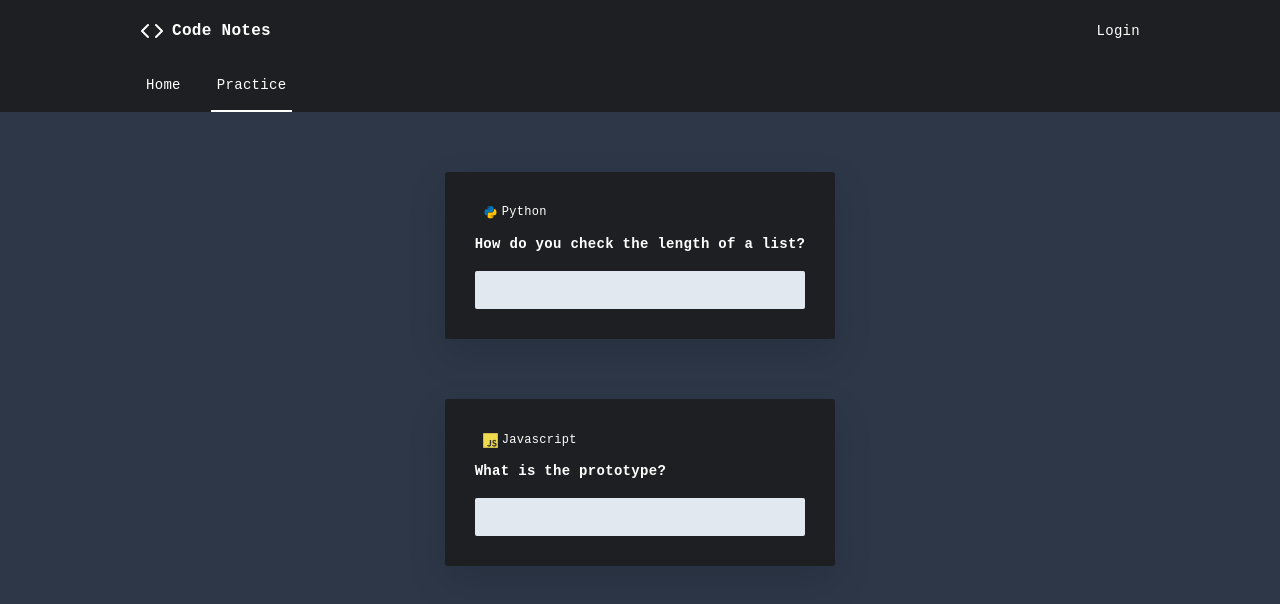
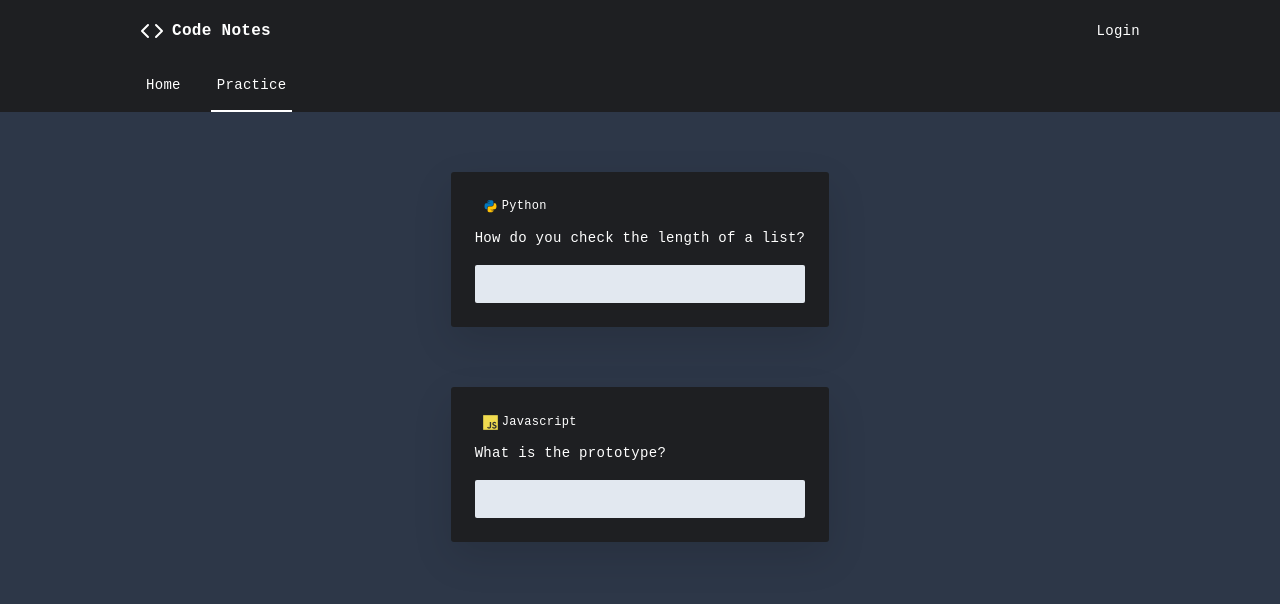
Before and after one commit to evangodon/code-notes, a Next.js app in the folder client/: page /practice in a window 1280 px wide. Shown: the top 604 px of the page. Built offline with nearby package versions, Linux system fonts and the light colour scheme.

Commit message:
Style changes

```diff
--- a/client/src/components/PracticeCard.tsx
+++ b/client/src/components/PracticeCard.tsx
@@ -52,7 +52,7 @@ const PracticeCard: React.FC<Props> = ({ practiceCard }) => {
 const Container = styled.div`
   box-shadow: 0px 15px 40px rgba(0, 0, 0, 0.12);
   background-color: var(--grey-900);
-  padding: 3rem;
+  padding: 2.4rem;
   border-radius: var(--border-radius);
   width: 100%;
   max-width: 50rem;
@@ -76,6 +76,7 @@ const Category = styled.span`
 
 const Header = styled.h3`
   font-size: var(--fs-medium);
+  font-weight: normal;
   margin-bottom: 2rem;
 `;
 
--- a/client/src/components/icons/DevIcons.tsx
+++ b/client/src/components/icons/DevIcons.tsx
@@ -1,5 +1,7 @@
 import React from 'react';
 import { Category } from '@interfaces';
+
+// https://konpa.github.io/devicon/
 
 export default () => (
   <svg width={0} height={0} style={{ display: 'none' }}>
```
Also changed, not shown: 1 other file (tests, documents, lock files or other folders).
